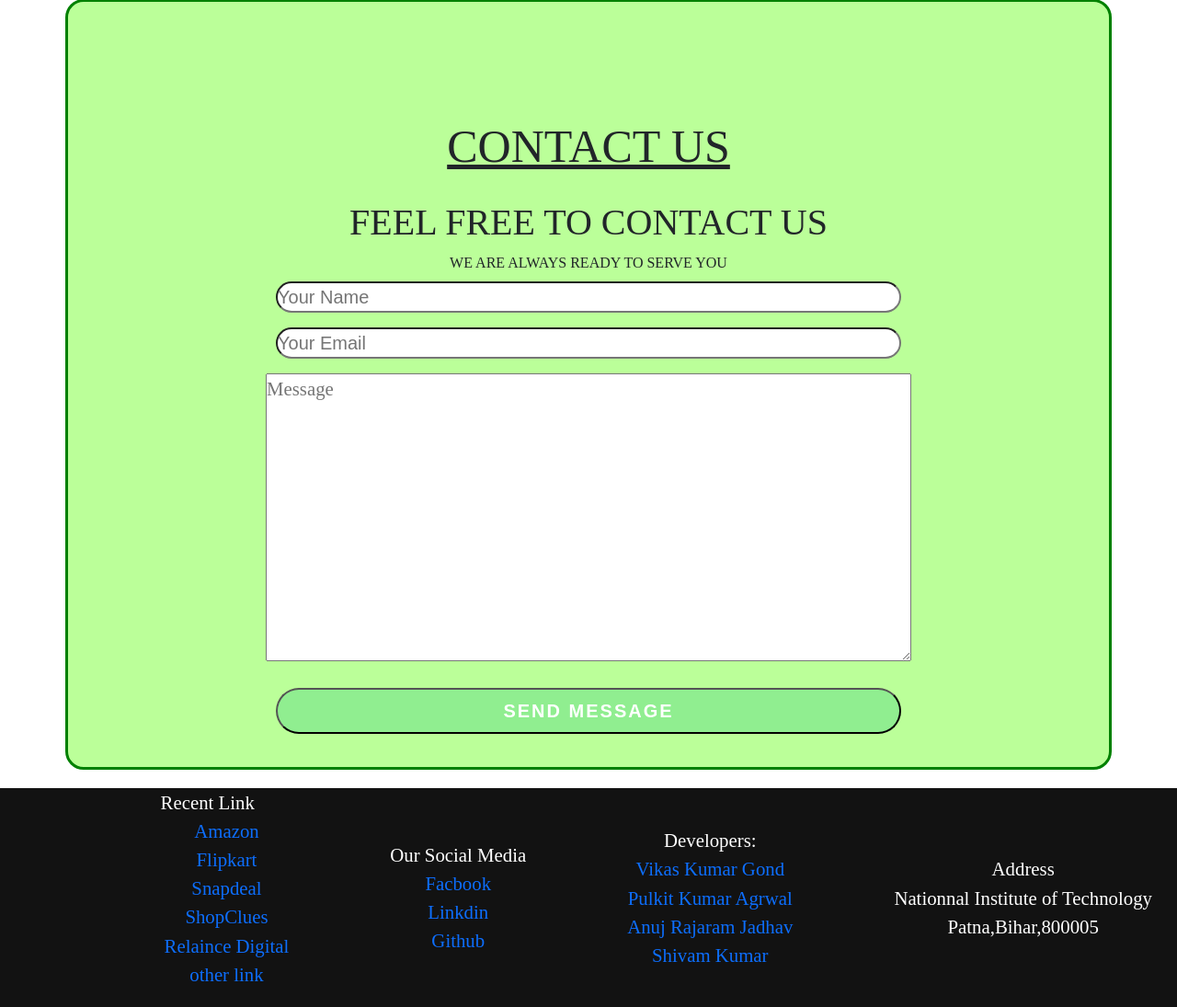
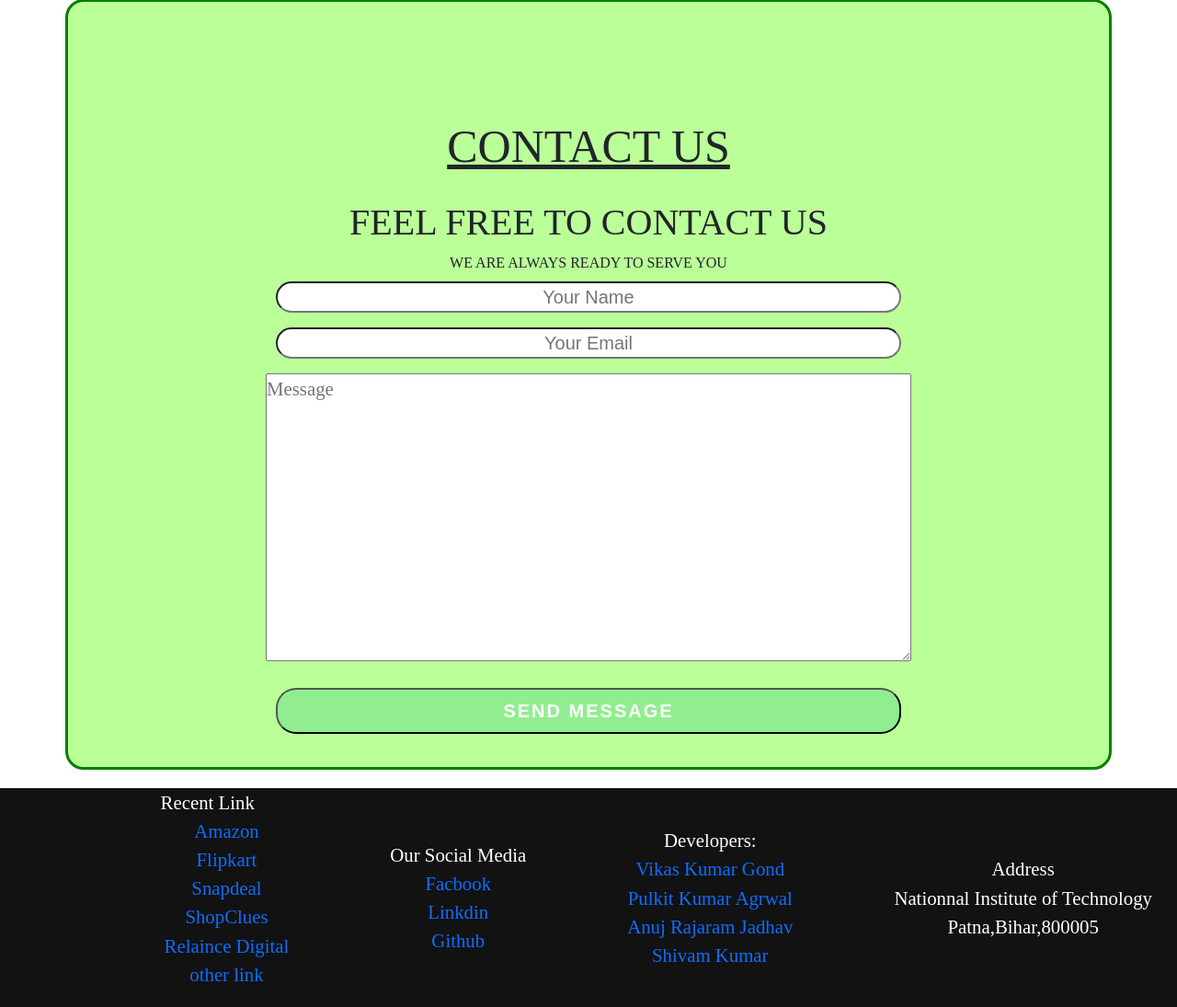
Before and after one commit to Hack-o-Heist/Heist-Compare, a Django app: page /contact in a window 1280 px wide. Shown: the part 94-1189 px from the top of the page at 92% size. Run offline with Django 3.2, Linux system fonts and the light colour scheme.

Commit message:
Update contact.css

```diff
--- a/core/static/css/contact.css
+++ b/core/static/css/contact.css
@@ -20,7 +20,8 @@
 }
 .form-control1{
     width: 680px;
-    border-radius: 25px;
+    text-align: center;
+    border-radius: 22px;
     font-size: 20px;
     margin-bottom: 16px;
 }
```
